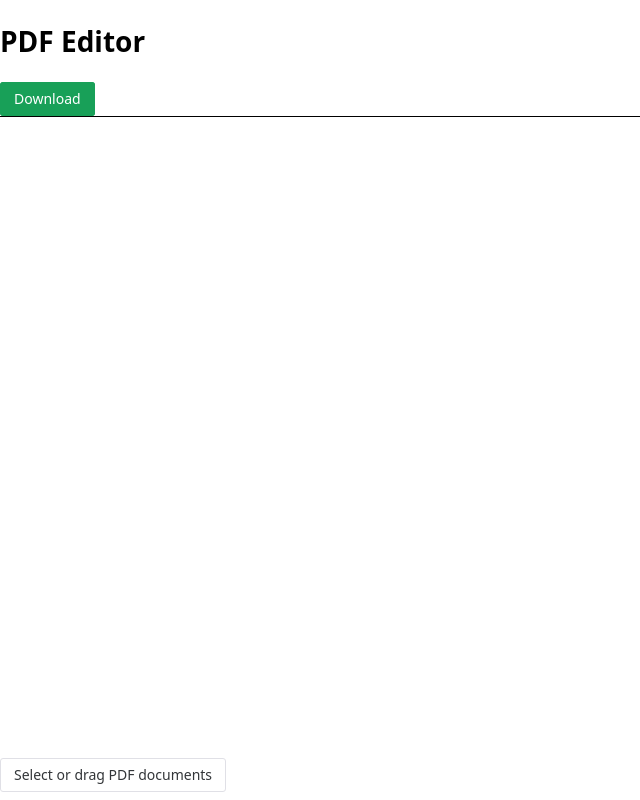
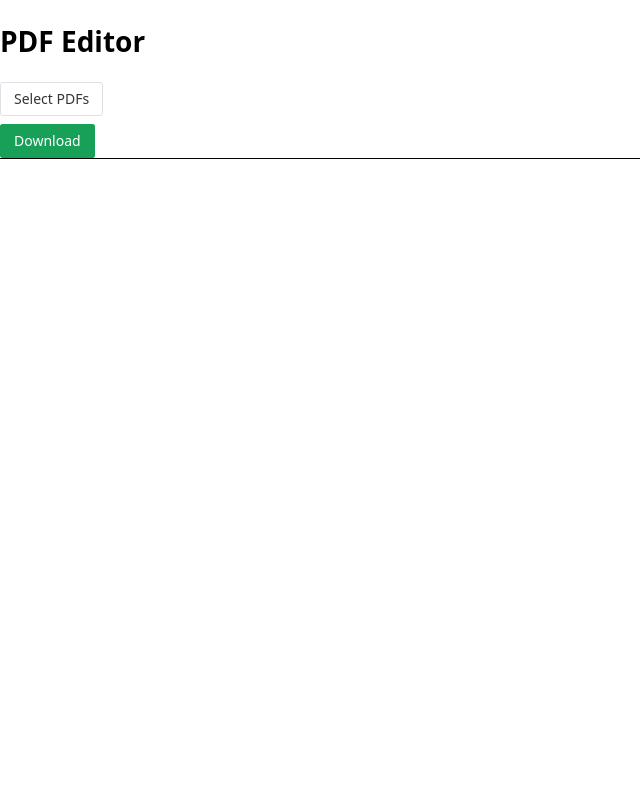
Before and after one commit to stefnotch/pdf-editor, a Vue app: page / in a window 1280 px wide. Shown: the whole page, without its empty margins (0-640 px from the left). Built offline with nearby package versions, Linux system fonts and the light colour scheme.

Commit message:
Move upload button to navbar

```diff
--- a/src/App.vue
+++ b/src/App.vue
@@ -4,7 +4,6 @@ import TheFileUploadOverlay from "./components/TheFileUploadOverlay.vue";
 import { useDropZone } from "@vueuse/core";
 import { useDocumentSessionStore } from "./stores/document-sessions";
 import TheNavBar from "./components/TheNavBar.vue";
-import type { UploadFileInfo } from "naive-ui";
 
 const documentSessionStore = useDocumentSessionStore();
 
@@ -19,10 +18,6 @@ function onDrop(files: File[] | null) {
   }
 }
 
-function fileUploaded(data: { fileList: UploadFileInfo[] }) {
-  documentSessionStore.addFiles(data.fileList.flatMap((f) => (f.file ? [f.file] : [])));
-}
-
 const { isOverDropZone } = useDropZone(dropZoneRef, onDrop);
 </script>
 
@@ -35,11 +30,11 @@ const { isOverDropZone } = useDropZone(dropZoneRef, onDrop);
         <PdfEditor></PdfEditor>
       </div>
     </div>
-    <n-upload :default-upload="false" accept="application/pdf" :file-list="[]" multiple directory-dnd @change="fileUploaded">
-      <n-button>Select or drag PDF documents</n-button>
-    </n-upload>
 
     <!--Overlay elements should be the final elements-->
-    <TheFileUploadOverlay class="dropzone" v-if="isOverDropZone"></TheFileUploadOverlay>
+    <TheFileUploadOverlay
+      class="dropzone"
+      v-if="isOverDropZone"
+    ></TheFileUploadOverlay>
   </div>
 </template>
--- a/src/components/TheNavBar.vue
+++ b/src/components/TheNavBar.vue
@@ -1,15 +1,31 @@
 <script setup lang="ts">
 import { useDocumentSessionStore } from "@/stores/document-sessions";
+import type { UploadFileInfo } from "naive-ui";
 const documentSessionStore = useDocumentSessionStore();
 
 function download() {
   documentSessionStore.download();
+}
+function fileUploaded(data: { fileList: UploadFileInfo[] }) {
+  documentSessionStore.addFiles(
+    data.fileList.flatMap((f) => (f.file ? [f.file] : []))
+  );
 }
 </script>
 
 <template>
   <div class="nav-bar">
     <h1>PDF Editor</h1>
+    <n-upload
+      :default-upload="false"
+      accept="application/pdf"
+      :file-list="[]"
+      multiple
+      directory-dnd
+      @change="fileUploaded"
+    >
+      <n-button>Select PDFs</n-button>
+    </n-upload>
     <n-button type="primary" @click="download">
       Download
       <!--TODO: Put document name here, and give the button a max-width/a fixed width-->
```
Also changed, not shown: package.json (+8 -8 lines), 2 other files (tests, documents, lock files or other folders).
